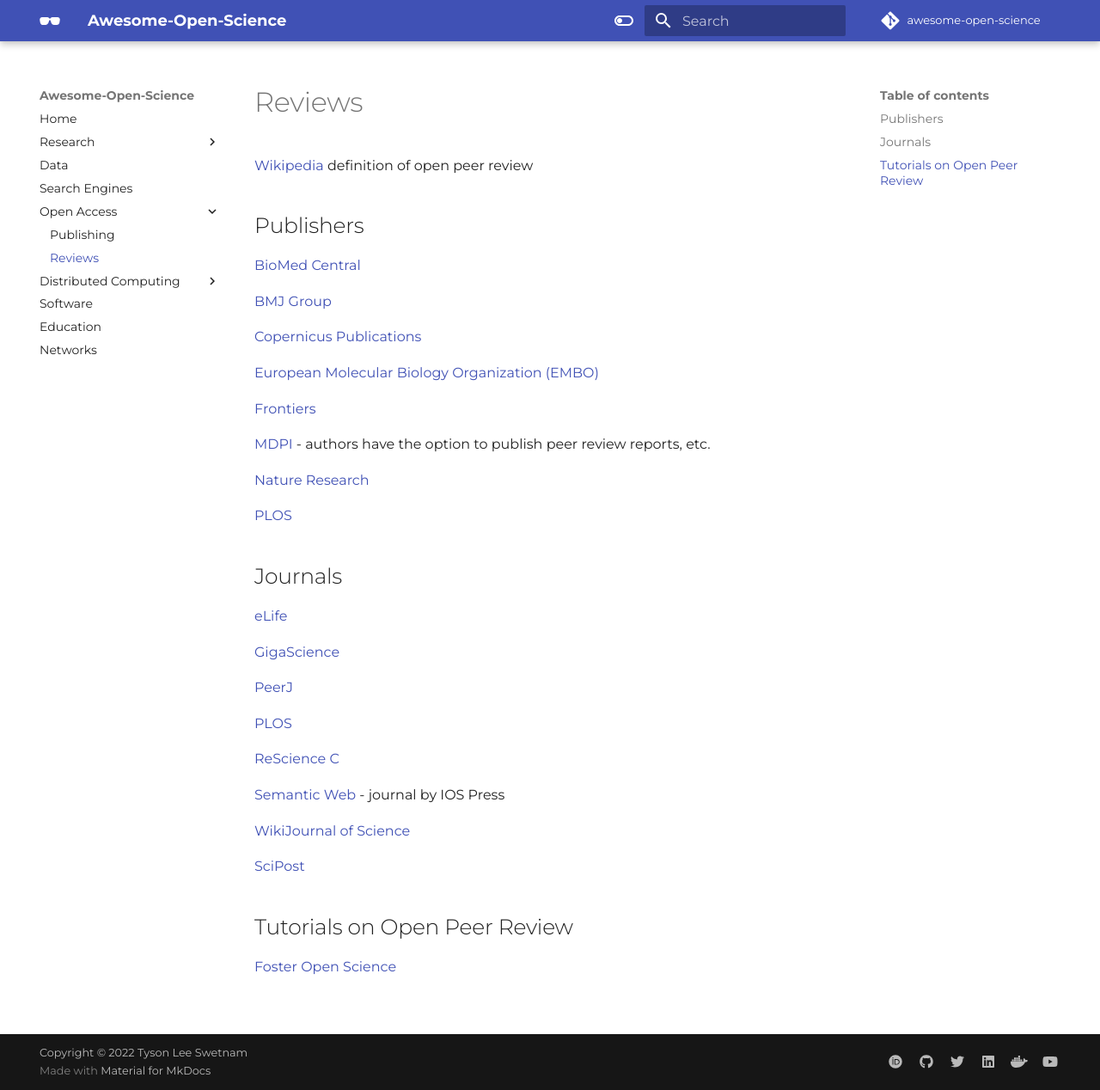
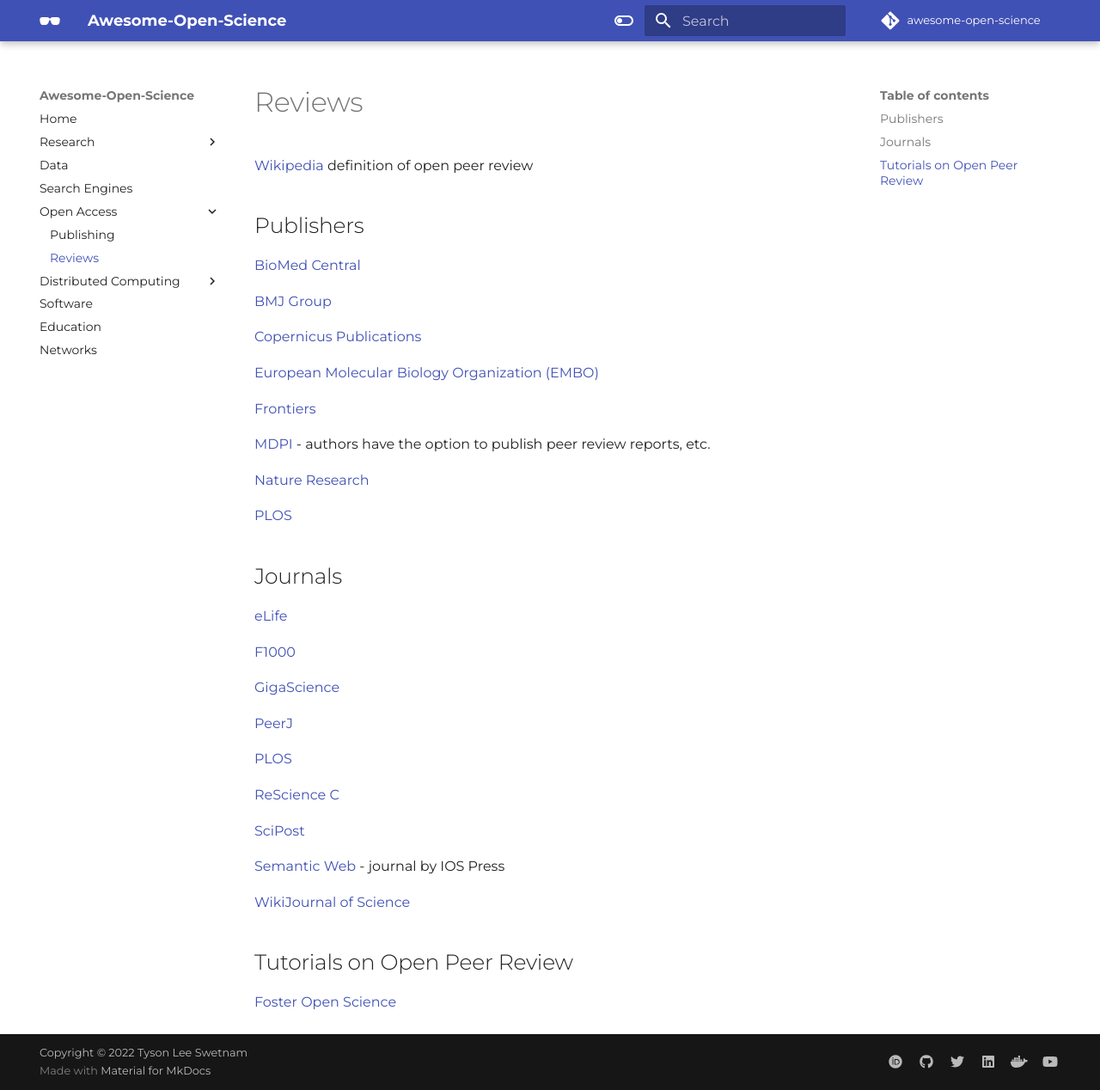
Before and after one commit to tyson-swetnam/awesome-open-science, an MkDocs documentation site: the page built from docs/reviews.md, in a window 1280 px wide and 1268 px high. Shown: the whole window at 86% size. Built offline with MkDocs 1.6.1 and Material for MkDocs 9.7.7, drawn with Linux system fonts in a browser that asks for light colours; some web fonts are replaced; comment, search, counter and statistics services are not loaded.

Commit message:
Update reviews.md

```diff
--- a/docs/reviews.md
+++ b/docs/reviews.md
@@ -23,6 +23,8 @@
 
 [eLife](https://elifesciences.org/){target=_blank}
 
+[F1000](https://f1000research.com/){target=_blank}
+
 [GigaScience](https://academic.oup.com/gigascience){target=_blank}
 
 [PeerJ](https://peerj.com/){target=_blank}
@@ -31,12 +33,12 @@
 
 [ReScience C](https://rescience.github.io/){target=_blank}
 
+[SciPost](https://scipost.org/){target=_blank}
+
 [Semantic Web](http://www.semantic-web-journal.net/){target=_blank} - journal by IOS Press
 
 [WikiJournal of Science](https://en.wikiversity.org/wiki/WikiJournal_of_Science){target=_blank}
 
-[SciPost](https://scipost.org/){target=_blank}
-
 ## Tutorials on Open Peer Review
 
 [Foster Open Science](https://www.fosteropenscience.eu/learning/open-peer-review){target=_blank}
```
